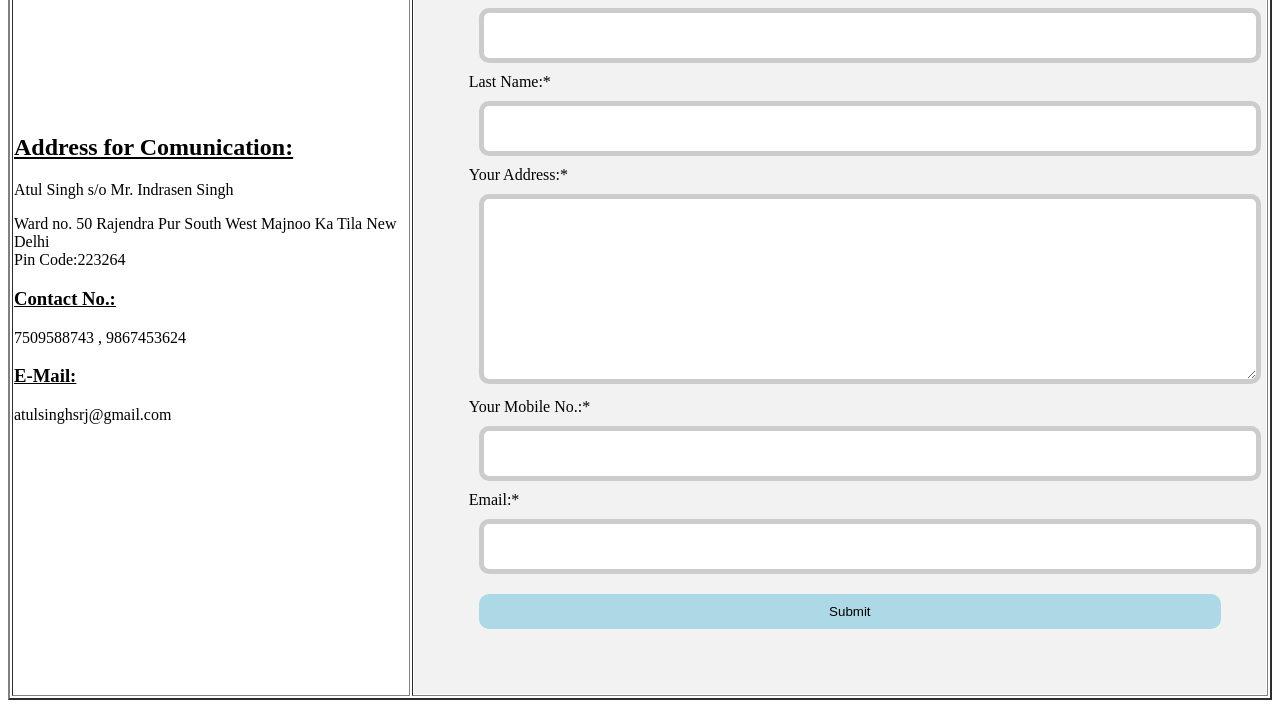
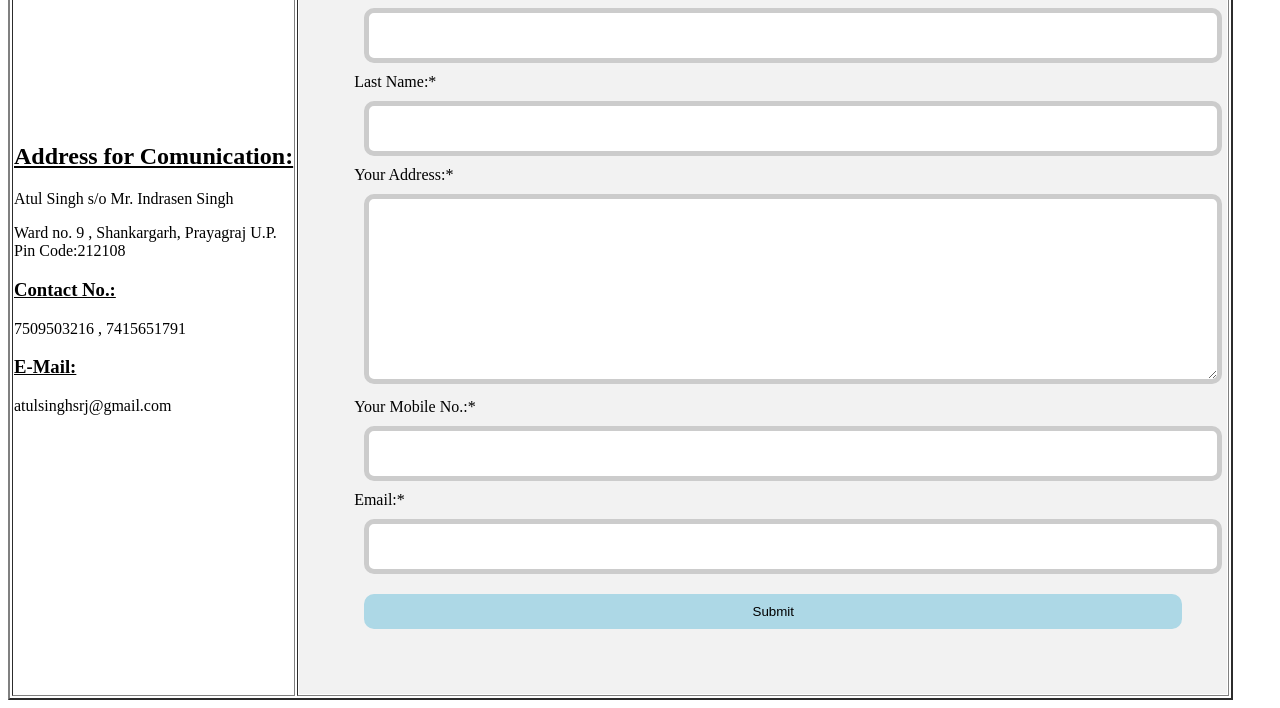
Before and after one commit to Atulsrj/Atul-s-CV, a plain HTML site: page my-contact.html in a window 1280 px wide. Shown: the part 241-949 px from the top of the page. Drawn offline with Linux system fonts and the light colour scheme.

Commit message:
Update my-contact.html

```diff
--- a/my-contact.html
+++ b/my-contact.html
@@ -13,12 +13,12 @@
         <td>
           <h2 style="text-decoration:underline;">Address for Comunication:</h2>
           <p>Atul Singh s/o Mr. Indrasen Singh</p>
-          <p>Ward no. 50 Rajendra Pur South West Majnoo Ka Tila New Delhi <br>
-            Pin Code:223264
+          <p>Ward no. 9 , Shankargarh, Prayagraj U.P. <br>
+            Pin Code:212108
 
           </p>
           <h3 style="text-decoration:underline;">Contact No.:</h3>
-          <p>7509588743 , 9867453624</p>
+          <p>7509503216 , 7415651791</p>
 
           <h3 style="text-decoration:underline;">E-Mail:</h3>
           atulsinghsrj@gmail.com
```
